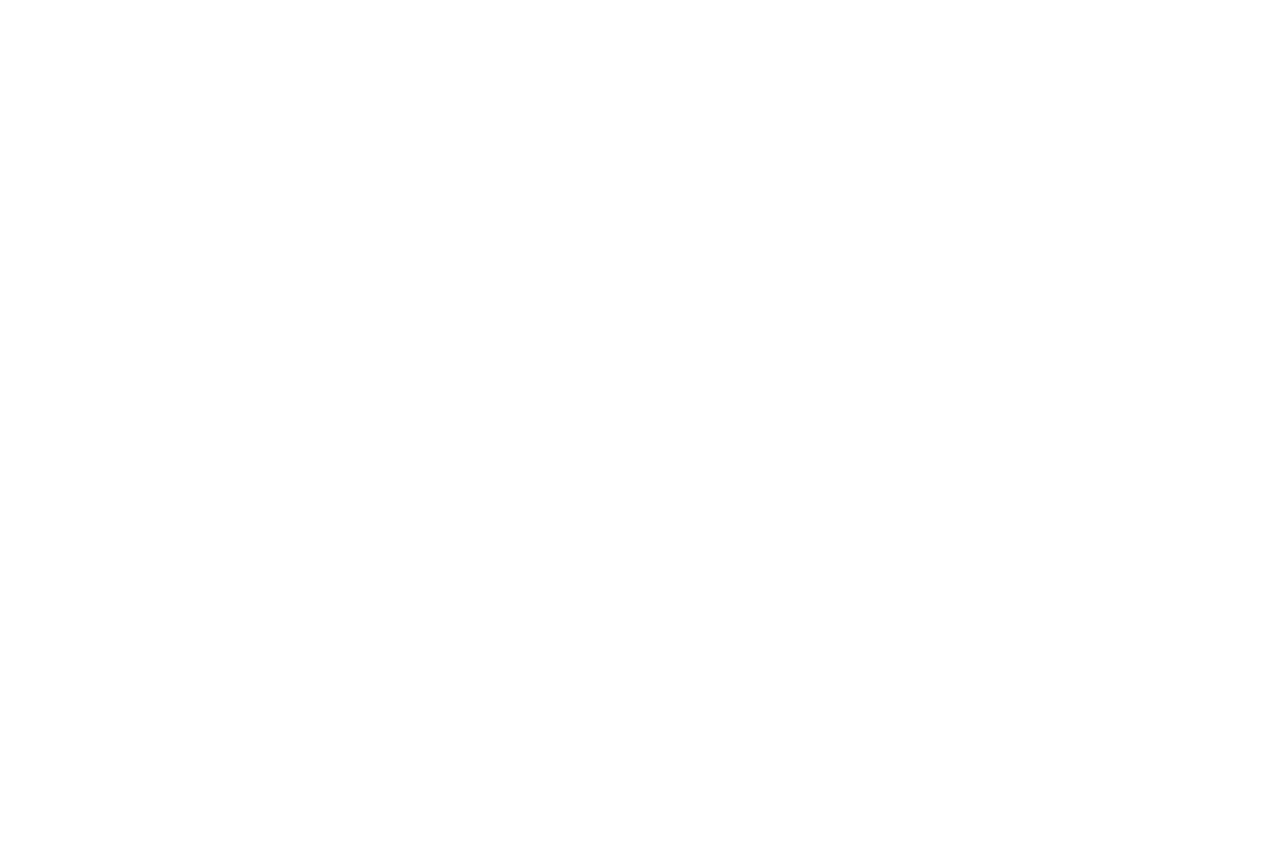
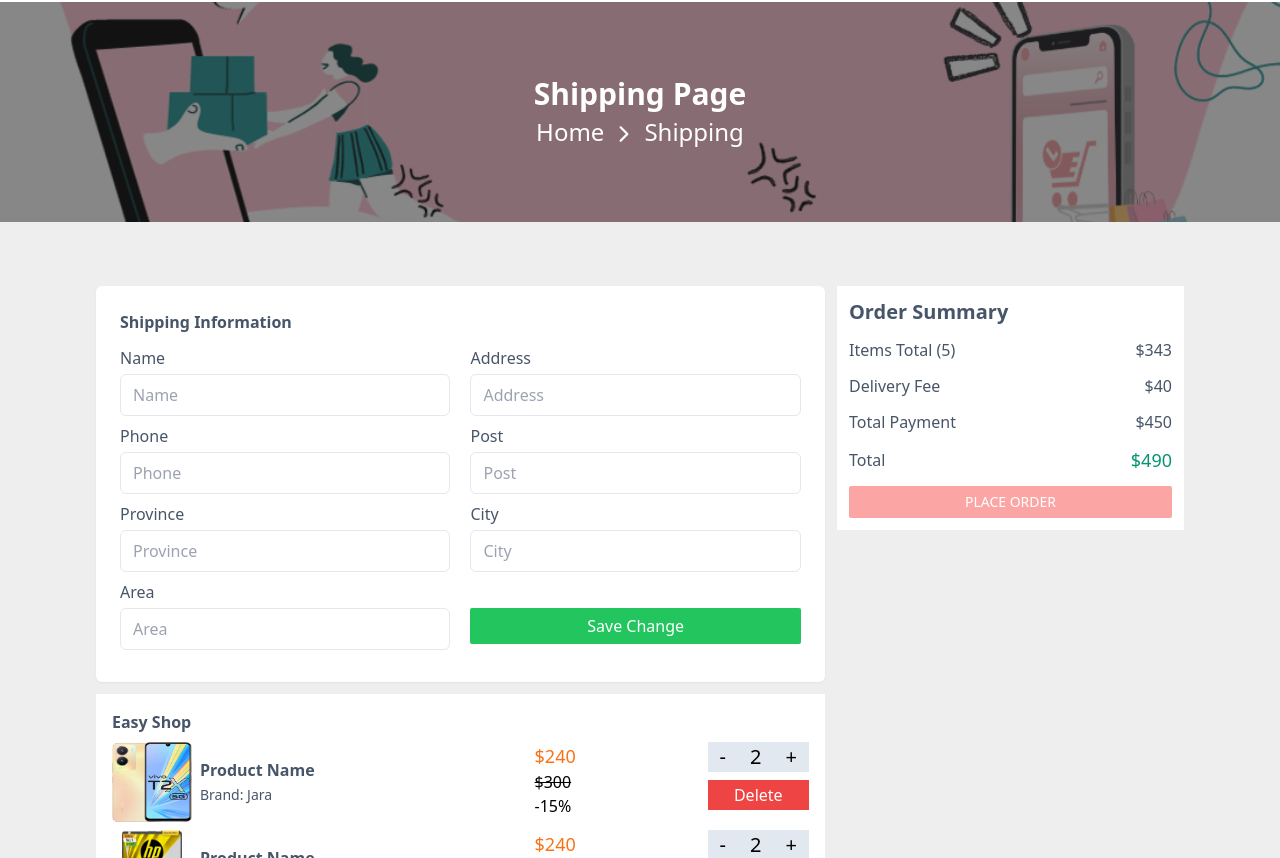
Before and after one commit to Wang24022003/Ecommerce_Client, a React (Create React App) app: page /shipping in a window 1280 px wide. Before the commit this address had no page. Shown: the part 202-1060 px from the top of the page. Before the commit the page ends 800 px from the top, so only its background shows below. Built offline with nearby package versions, Linux system fonts and the light colour scheme.

Commit message:
Shipping

```diff
--- a/src/App.jsx
+++ b/src/App.jsx
@@ -4,6 +4,7 @@ import { BrowserRouter, Route, Routes } from 'react-router-dom';
 import Home from './pages/Home';
 import Shops from './pages/Shops';
 import Card from './pages/Card';
+import Shipping from './pages/Shipping';
 
 function App() {
   return (
@@ -12,7 +13,7 @@ function App() {
       <Route path='/' element={<Home/>} />
       <Route path='/shops' element={<Shops/>} />
       <Route path='/card' element={<Card/>} />
-
+      <Route path='/shipping' element={<Shipping/>} />
     </Routes>
 
     </BrowserRouter>
--- a/src/pages/Card.jsx
+++ b/src/pages/Card.jsx
@@ -1,13 +1,24 @@
 import React from 'react';
 import Header from '../components/Header';
 import Footer from '../components/Footer';
-import { Link } from 'react-router-dom';
+import { Link, useNavigate } from 'react-router-dom';
 import { IoIosArrowForward } from "react-icons/io";
 
 const Card = () => {
-
+    const navigate = useNavigate()
     const card_products = [1,2]
     const outOfStockProduct = [1,2]
+
+    const redirect = () => {
+        navigate('/shipping',{
+            state: {
+                products : [],
+                price: 500,
+                shipping_fee : 40,
+                items: 2
+            }
+        })
+    }
 
     return (
         <div>
@@ -151,7 +162,7 @@ const Card = () => {
                     <span>Total</span>
                     <span className='text-lg text-[#059473]'>$430 </span>
                 </div>
-                <button className='px-5 py-[6px] rounded-sm hover:shadow-red-500/50 hover:shadow-lg bg-red-500 text-sm text-white uppercase '>
+                <button onClick={redirect} className='px-5 py-[6px] rounded-sm hover:shadow-red-500/50 hover:shadow-lg bg-red-500 text-sm text-white uppercase '>
                     Process to Checkout
                 </button>
 
--- /dev/null
+++ b/src/pages/Shipping.jsx
@@ -0,0 +1,232 @@
+import React, { useState } from 'react';
+import Header from '../components/Header';
+import Footer from '../components/Footer';
+import { Link, useLocation } from 'react-router-dom';
+import { IoIosArrowForward } from "react-icons/io";
+
+const Shipping = () => {
+
+    const [res, setRes] = useState(false)
+    const [state, setState] = useState({
+        name: '',
+        address: '',
+        phone: '',
+        post: '',
+        province: '',
+        city: '',
+        area: ''
+    })
+
+    const inputHandle = (e) => {
+        setState({
+            ...state,
+            [e.target.name]: e.target.value
+        })
+    }
+
+    const save = (e) => {
+        e.preventDefault()
+        const {name,address,phone,post,province,city,area } = state;
+        if (name && address && phone && post && province && city && area) {
+            setRes(true)
+        }
+
+    }
+
+    return (
+        <div>
+          <Header/>
+          <section className='bg-[url("http://localhost:3000/images/banner/shop.png")] h-[220px] mt-6 bg-cover bg-no-repeat relative bg-left'>
+            <div className='absolute left-0 top-0 w-full h-full bg-[#2422228a]'>
+                <div className='w-[85%] md:w-[80%] sm:w-[90%] lg:w-[90%] h-full mx-auto'>
+                    <div className='flex flex-col justify-center gap-1 items-center h-full w-full text-white'>
+                <h2 className='text-3xl font-bold'>Shipping Page </h2>
+                <div className='flex justify-center items-center gap-2 text-2xl w-full'>
+                        <Link to='/'>Home</Link>
+                        <span className='pt-1'>
+                        <IoIosArrowForward />
+                        </span>
+                        <span>Shipping </span>
+                      </div>
+                    </div>
+                </div>
+            </div>
+           </section>
+
+
+    <section className='bg-[#eeeeee]'>
+        <div className='w-[85%] lg:w-[90%] md:w-[90%] sm:w-[90%] mx-auto py-16'>
+           <div className='w-full flex flex-wrap'>
+            <div className='w-[67%] md-lg:w-full'>
+                <div className='flex flex-col gap-3'>
+                    <div className='bg-white p-6 shadow-sm rounded-md'>
+
+                        <h2 className='text-slate-600 font-bold pb-3'>Shipping Information </h2>
+
+            {
+              !res && <>
+             <form onSubmit={save}>
+            <div className='flex md:flex-col md:gap-2 w-full gap-5 text-slate-600'>
+            <div className='flex flex-col gap-1 mb-2 w-full'>
+                <label htmlFor="name"> Name </label>
+                <input onChange={inputHandle} value={state.name} type="text" className='w-full px-3 py-2 border border-slate-200 outline-none focus:border-green-500 rounded-md' name="name" id="name" placeholder='Name' />
+            </div>
+
+            <div className='flex flex-col gap-1 mb-2 w-full'>
+                <label htmlFor="address"> Address </label>
+                <input onChange={inputHandle} value={state.address} type="text" className='w-full px-3 py-2 border border-slate-200 outline-none focus:border-green-500 rounded-md' name="address" id="address" placeholder='Address' />
+            </div>
+            </div>
+
+            <div className='flex md:flex-col md:gap-2 w-full gap-5 text-slate-600'>
+            <div className='flex flex-col gap-1 mb-2 w-full'>
+                <label htmlFor="phone"> Phone </label>
+                <input onChange={inputHandle} value={state.phone} type="text" className='w-full px-3 py-2 border border-slate-200 outline-none focus:border-green-500 rounded-md' name="phone" id="phone" placeholder='Phone' />
+            </div>
+
+            <div className='flex flex-col gap-1 mb-2 w-full'>
+                <label htmlFor="post"> Post </label>
+                <input onChange={inputHandle} value={state.post} type="text" className='w-full px-3 py-2 border border-slate-200 outline-none focus:border-green-500 rounded-md' name="post" id="post" placeholder='Post' />
+            </div>
+            </div>
+
+            <div className='flex md:flex-col md:gap-2 w-full gap-5 text-slate-600'>
+            <div className='flex flex-col gap-1 mb-2 w-full'>
+                <label htmlFor="province"> Province </label>
+                <input onChange={inputHandle} value={state.province} type="text" className='w-full px-3 py-2 border border-slate-200 outline-none focus:border-green-500 rounded-md' name="province" id="province" placeholder='Province' />
+            </div>
+
+            <div className='flex flex-col gap-1 mb-2 w-full'>
+                <label htmlFor="city"> City </label>
+                <input onChange={inputHandle} value={state.city} type="text" className='w-full px-3 py-2 border border-slate-200 outline-none focus:border-green-500 rounded-md' name="city" id="city" placeholder='City' />
+            </div>
+            </div>
+
+
+            <div className='flex md:flex-col md:gap-2 w-full gap-5 text-slate-600'>
+            <div className='flex flex-col gap-1 mb-2 w-full'>
+                <label htmlFor="area"> Area </label>
+                <input onChange={inputHandle} value={state.area} type="text" className='w-full px-3 py-2 border border-slate-200 outline-none focus:border-green-500 rounded-md' name="area" id="area" placeholder='Area' />
+            </div>
+
+            <div className='flex flex-col gap-1 mt-7 mb-2 w-full'>
+               <button className='px-3 py-[6px] rounded-sm hover:shadow-green-500/50 hover:shadow-lg bg-green-500 text-white'>Save Change </button>
+            </div>
+            </div>
+                </form>
+
+
+                </>
+            }
+
+            {
+                res && <div className='flex flex-col gap-1'>
+                <h2 className='text-slate-600 font-semibold pb-2'>Deliver To {state.name}</h2>
+                <p>
+                    <span className='bg-blue-200 text-blue-800 text-sm font-medium mr-2 px-2 py-1 rounded'>Home</span>
+                    <span>{state.phone} {state.address} {state.province} {state.city} {state.area}  </span>
+
+                    <span onClick={() => setRes(false)} className='text-indigo-500 cursor-pointer'>Change </span>
+                </p>
+
+                <p className='text-slate-600 text-sm' >Email To ariyan@gmail.com</p>
+
+            </div>
+            }
+              </div>
+
+              {
+                   [1,2].map((p,i) => <div className='flex bg-white p-4 flex-col gap-2'>
+                   <div className='flex justify-start items-center'>
+                       <h2 className='text-md text-slate-600 font-bold'>Easy Shop</h2>
+                   </div>
+
+                   {
+                       [1,2].map((p,i) => <div className='w-full flex flex-wrap'>
+                       <div className='flex sm:w-full gap-2 w-7/12'>
+                           <div className='flex gap-2 justify-start items-center'>
+                       <img className='w-[80px] h-[80px]' src={`http://localhost:3000/images/products/${i+1}.webp`} alt="" />
+                       <div className='pr-4 text-slate-600'>
+                       <h2 className='text-md font-semibold'>Product Name </h2>
+                       <span className='text-sm'>Brand: Jara</span>
+                       </div>
+                           </div>
+                       </div>
+
+   <div className='flex justify-between w-5/12 sm:w-full sm:mt-3'>
+       <div className='pl-4 sm:pl-0'>
+           <h2 className='text-lg text-orange-500'>$240</h2>
+           <p className='line-through'>$300</p>
+           <p>-15%</p>
+       </div>
+       <div className='flex gap-2 flex-col'>
+           <div className='flex bg-slate-200 h-[30px] justify-center items-center text-xl'>
+               <div className='px-3 cursor-pointer'>-</div>
+               <div className='px-3'>2</div>
+               <div className='px-3 cursor-pointer'>+</div>
+           </div>
+           <button className='px-5 py-[3px] bg-red-500 text-white'>Delete</button>
+       </div>
+   </div>
+
+
+                   </div>)
+                   }
+
+               </div>)
+                }
+
+
+                </div>
+            </div>
+
+            <div className='w-[33%] md-lg:w-full'>
+    <div className='pl-3 md-lg:pl-0 md-lg:mt-5'>
+
+            <div className='bg-white p-3 text-slate-600 flex flex-col gap-3'>
+                <h2 className='text-xl font-bold'>Order Summary</h2>
+                <div className='flex justify-between items-center'>
+                    <span>Items Total (5) </span>
+                    <span>$343 </span>
+                </div>
+                <div className='flex justify-between items-center'>
+                    <span>Delivery Fee </span>
+                    <span>$40 </span>
+                </div>
+
+                <div className='flex justify-between items-center'>
+                    <span>Total Payment </span>
+                    <span>$450 </span>
+                </div>
+
+
+                <div className='flex justify-between items-center'>
+                    <span>Total</span>
+                    <span className='text-lg text-[#059473]'>$490 </span>
+                </div>
+                <button disabled={res ? false : true} className={`px-5 py-[6px] rounded-sm hover:shadow-red-500/50 hover:shadow-lg ${res ? 'bg-red-500' : 'bg-red-300'}  text-sm text-white uppercase`}>
+                   Place Order
+                </button>
+
+            </div>
+
+
+    </div>
+
+</div>
+
+
+
+            </div>
+
+        </div>
+
+
+   </section>
+
+          <Footer/>
+        </div>
+    );
+};
+
+export default Shipping;
```
